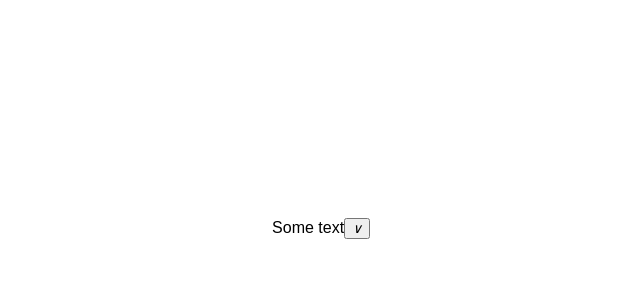
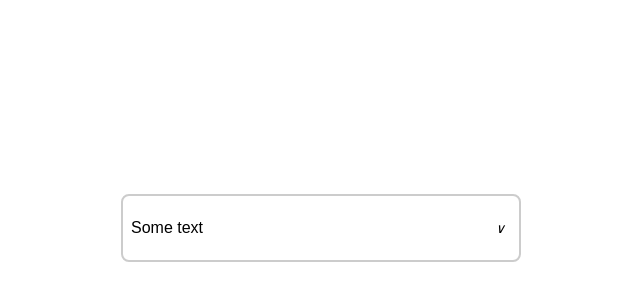
Before and after one commit to nazarko55/react-repo, a React app in the folder Lesson11/task3/: page / in a window 1280 px wide. Shown: the part 180-480 px from the top of the page, without its empty margins (319-959 px from the left). Built offline with nearby package versions, Linux system fonts and the light colour scheme.

Commit message:
Expand component

```diff
--- a/Lesson11/task3/src/index.scss
+++ b/Lesson11/task3/src/index.scss
@@ -13,56 +13,36 @@ body {
   align-items: center;
 }
 
-.btn {
-  height: 48px;
-  color: #fff;
+.border {
+  padding: 8px;
+  border: 2px solid #ccc;
   border-radius: 8px;
-  outline: none;
-  border: none;
-  text-transform: uppercase;
-  padding: 8px;
-  cursor: pointer;
-  background-color: darkgreen;
 }
 
-.dialog {
-  position: absolute;
-  top: 30vh;
-  left: 30vw;
-  width: 40vw;
-  max-height: 40vh;
-  border: 2px solid #ccc;
-  border-radius: 8px;
-  padding: 8px;
-  background-color: #fffafa;
-  align-items: flex-start;
+.expand {
+  display: flex;
+  flex-direction: column;
+  width: 400px;
 
-  &__heading {
+
+  &__header {
       display: flex;
+      height: 48px;
+      align-items: center;
   }
 
-  &__title {
-      overflow: hidden;
-      text-overflow: ellipsis;
-      white-space: nowrap;
+  &__toggle-btn {
+      margin-left: auto;
+      border: none;
+      background-color: transparent;
+      outline: none;
+      cursor: pointer;
   }
 
-  &__close-btn {
-      transform: rotate(45deg);
-      background-color: transparent;
-      border: none;
-      font-size: 32px;
-      opacity: 0.5;
-      background: #eee;
-      width: 40px;
-      height: 40px;
-      border-radius: 50%;
-      margin-left: auto;
-      outline: none;
-      cursor: pointer;
-
-      &:hover {
-          background: #ccc;
-      }
+  &__content {
+      padding: 8px 0;
+      border-top: 1px solid #eee;
+      min-height: 48px;
+      opacity: 0.7;
   }
 }
```
Also changed, not shown: Lesson11/task3/src/App.jsx (+5 -4 lines).
